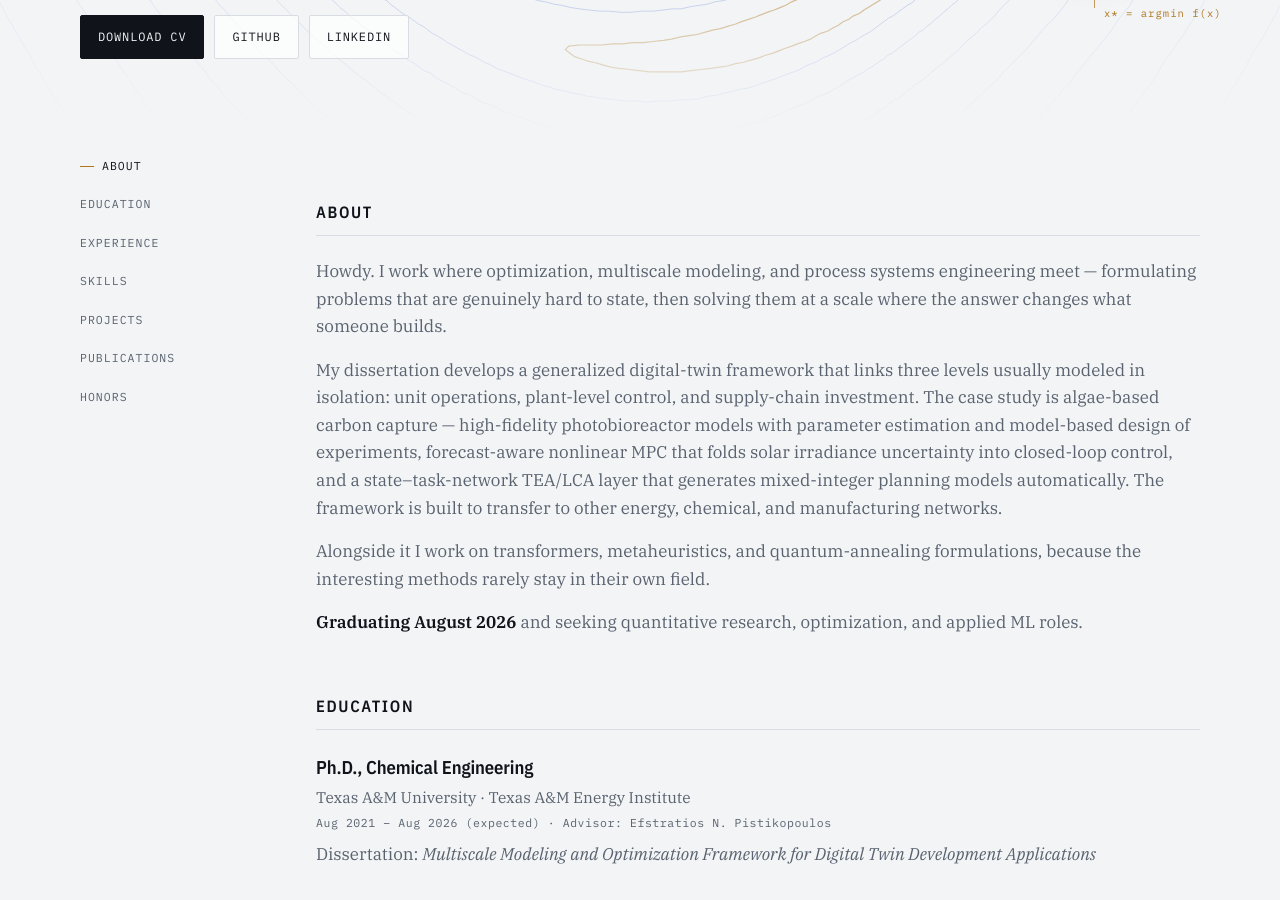
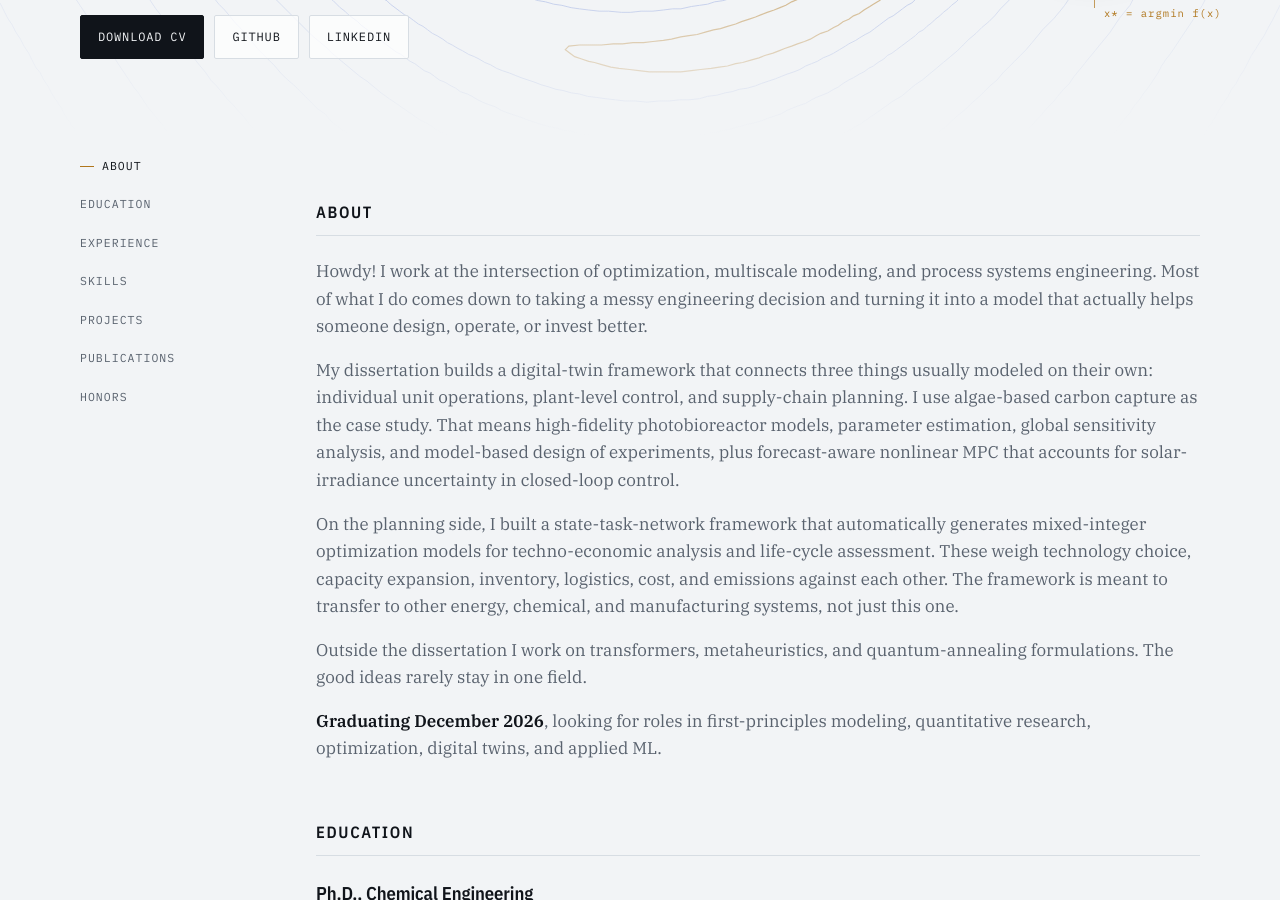
Before and after one commit to swaminathan1296/swaminathan1296.github.io, a Jekyll site: the page built from index.md, in a window 1280 px wide and 900 px high, scrolled down 410 px. Built offline with Jekyll 4.4.1, drawn with Linux system fonts in a browser that asks for light colours.

Commit message:
Refined the bio

```diff
--- a/index.md
+++ b/index.md
@@ -2,21 +2,25 @@
 layout: default
 ---
 
-Howdy. I work where optimization, multiscale modeling, and process systems engineering
-meet — formulating problems that are genuinely hard to state, then solving them at a
-scale where the answer changes what someone builds.
+Howdy! I work at the intersection of optimization, multiscale modeling, and process systems
+engineering. Most of what I do comes down to taking a messy engineering decision and
+turning it into a model that actually helps someone design, operate, or invest better.
 
-My dissertation develops a generalized digital-twin framework that links three levels
-usually modeled in isolation: unit operations, plant-level control, and supply-chain
-investment. The case study is algae-based carbon capture — high-fidelity photobioreactor
-models with parameter estimation and model-based design of experiments, forecast-aware
-nonlinear MPC that folds solar irradiance uncertainty into closed-loop control, and a
-state–task-network TEA/LCA layer that generates mixed-integer planning models
-automatically. The framework is built to transfer to other energy, chemical, and
-manufacturing networks.
+My dissertation builds a digital-twin framework that connects three things usually
+modeled on their own: individual unit operations, plant-level control, and
+supply-chain planning. I use algae-based carbon capture as the case study. That means
+high-fidelity photobioreactor models, parameter estimation, global sensitivity
+analysis, and model-based design of experiments, plus forecast-aware nonlinear MPC
+that accounts for solar-irradiance uncertainty in closed-loop control.
 
-Alongside it I work on transformers, metaheuristics, and quantum-annealing formulations,
-because the interesting methods rarely stay in their own field.
+On the planning side, I built a state-task-network framework that automatically
+generates mixed-integer optimization models for techno-economic analysis and
+life-cycle assessment. These weigh technology choice, capacity expansion, inventory,
+logistics, cost, and emissions against each other. The framework is meant to transfer
+to other energy, chemical, and manufacturing systems, not just this one.
 
-**Graduating August 2026** and seeking quantitative research, optimization, and applied
-ML roles.
+Outside the dissertation I work on transformers, metaheuristics, and quantum-annealing
+formulations. The good ideas rarely stay in one field.
+
+**Graduating December 2026**, looking for roles in first-principles modeling,
+quantitative research, optimization, digital twins, and applied ML.
```
